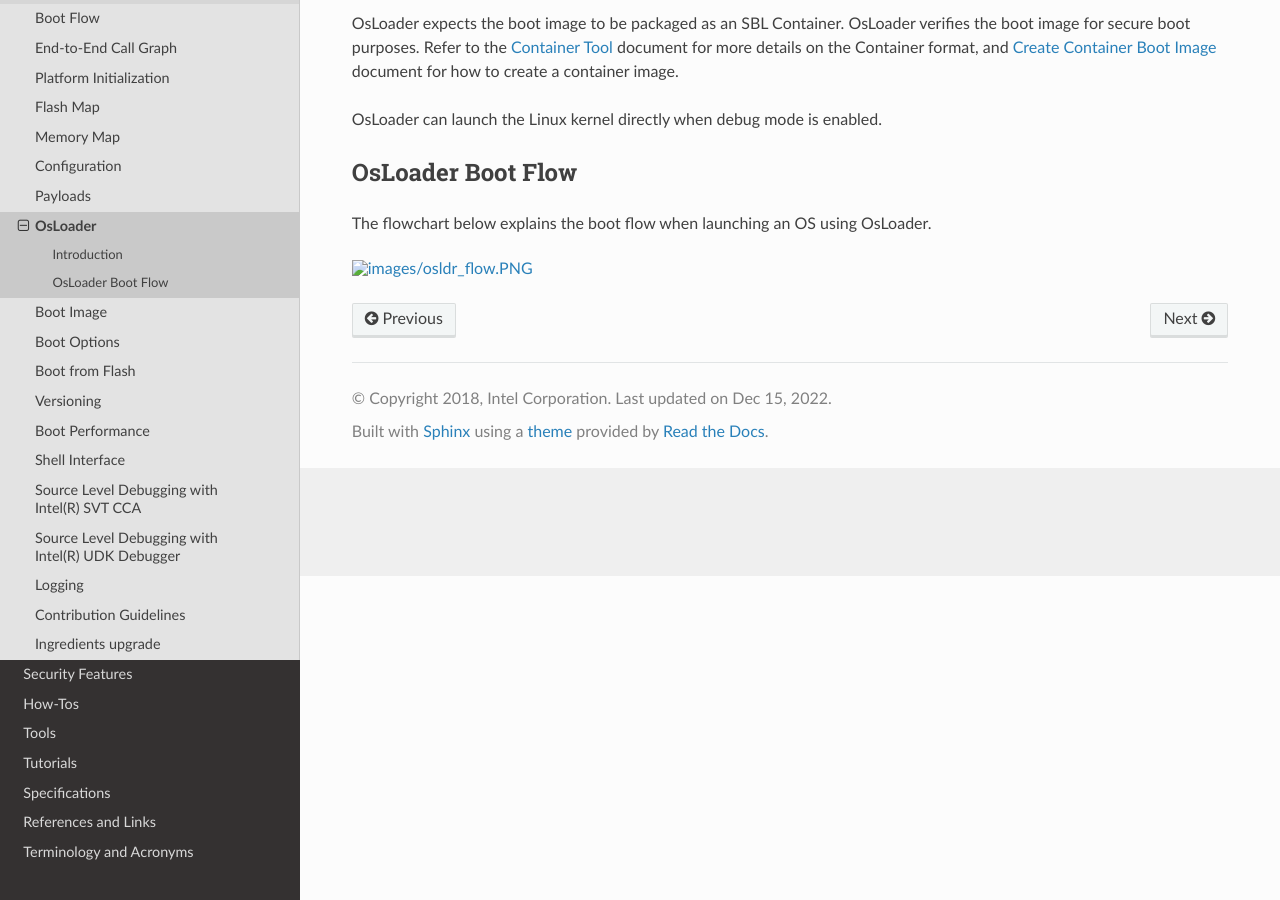
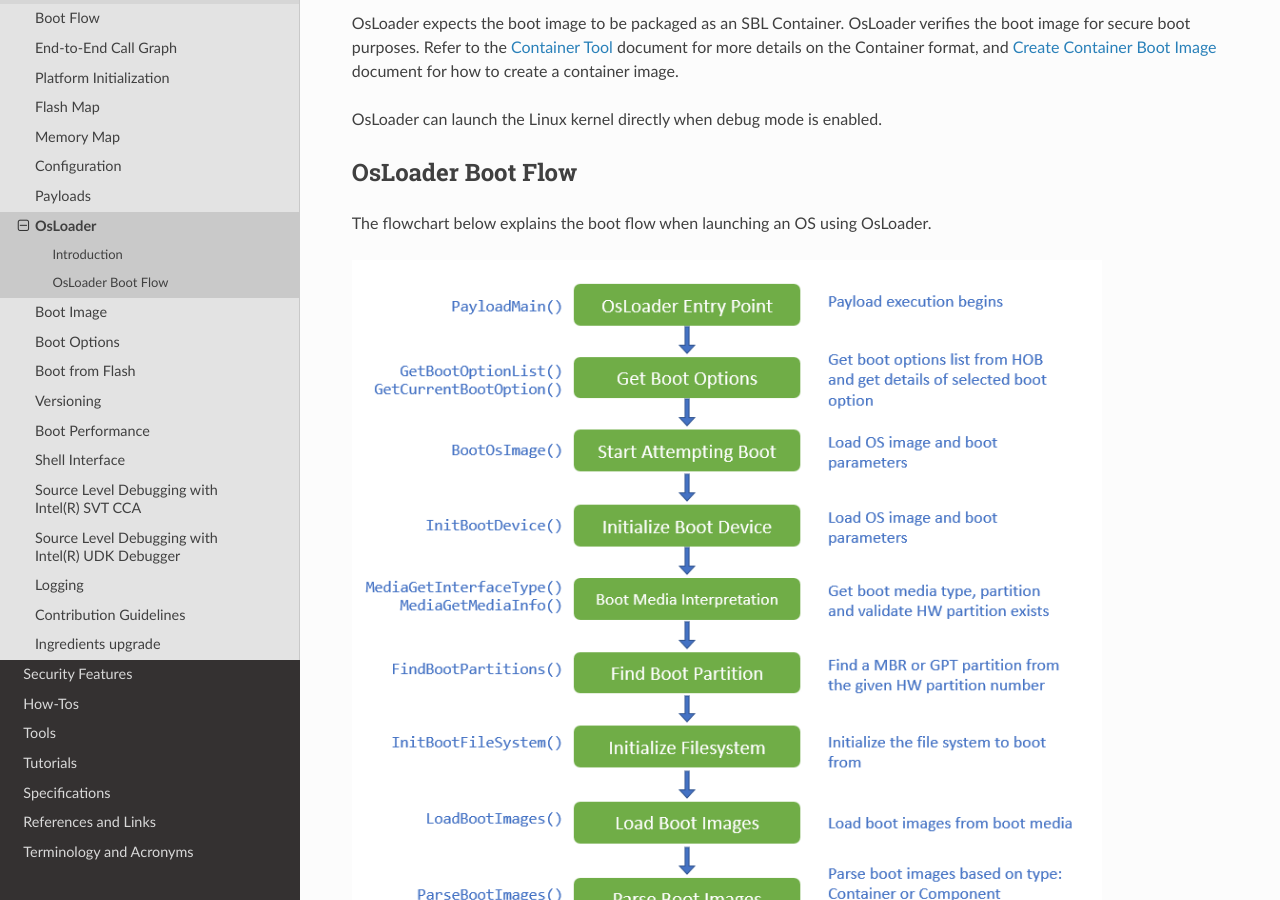
Before and after one commit to slimbootloader/documentation, a Sphinx documentation site: the page built from source/developer-guides/osloader.rst, in a window 1280 px wide and 900 px high, scrolled down 324 px. Built offline with Sphinx 7.4.7 and the Read the Docs theme 2.0.0, drawn with Linux system fonts in a browser that asks for light colours.

Commit message:
Fix OsLoader flow image file name
Fix filename case for (PNG --> png)

Signed-off-by: Atharva Lele <atharva.lele@intel.com>

```diff
--- a/source/developer-guides/osloader.rst
+++ b/source/developer-guides/osloader.rst
@@ -22,5 +22,5 @@ OsLoader Boot Flow
 
 The flowchart below explains the boot flow when launching an OS using OsLoader.
 
-.. image:: /images/osldr_flow.PNG
+.. image:: /images/osldr_flow.png
    :width: 750px
```
